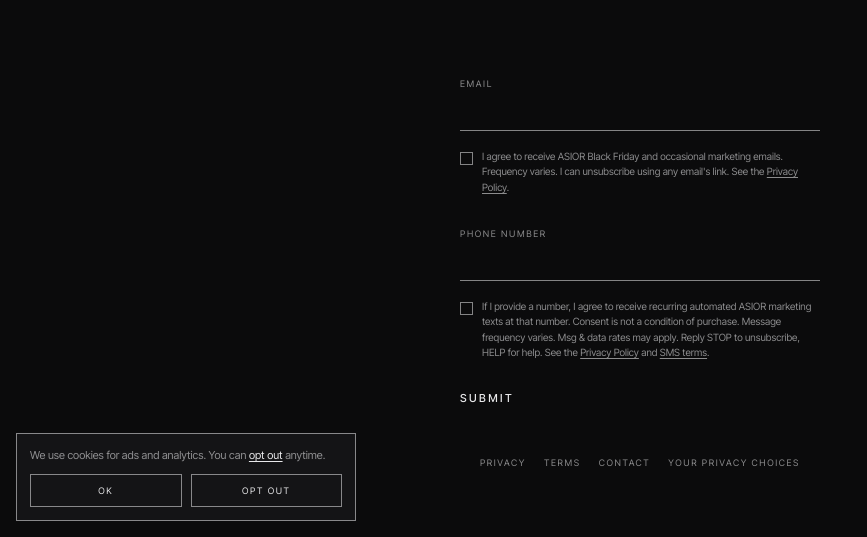
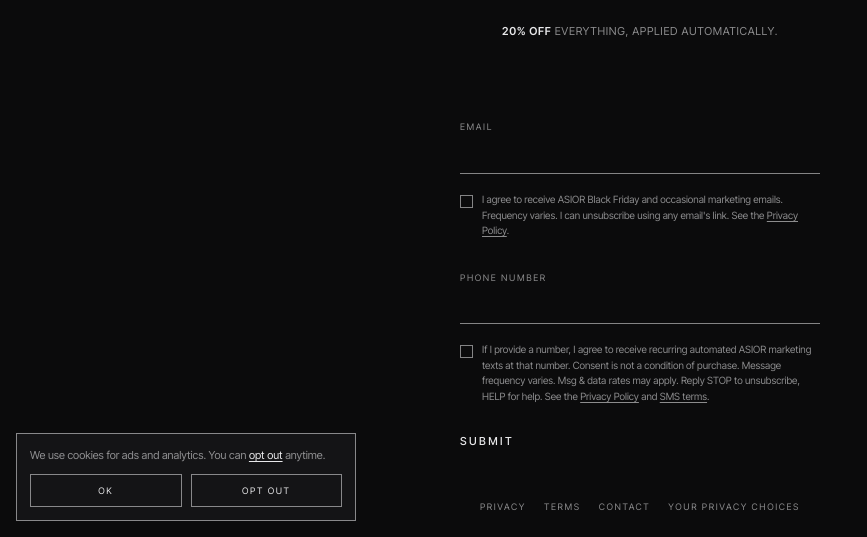
Before and after one commit to sathvikdevulapalli-code/asior-site, a website: page vip.html in a window 1280 px wide. Shown: the part 263-800 px from the top of the page, without its empty margins (0-867 px from the left). Drawn offline with Linux system fonts and the light colour scheme.

Commit message:
One switch for the members' offer, dormant until the code exists (#101)
"20% site-wide plus an extra 10% for members" cannot be two
discounts. Every discount in this account has
combinesWith.orderDiscounts false, so a 10% member code would
replace the 20% automatic and hand a member 10% -- worse off than a
stranger who types nothing.

One 30% members-only code is the shape that works: Shopify lets a
code outrank an automatic it cannot combine with, so members get 30%
and everyone else keeps the automatic 20%. The config therefore asks
for the code's real percentage, not the 10% difference.

That code does not exist yet, so this ships the switch and not the
claim. The public 20% is stated on /vip and the gate; MEMBER_PCT and
MEMBER_CODE are null and while either half is null neither surface
mentions a member discount at all. Fill both and the line appears on
both surfaces with no other edit. /vip also regains the offer line it
lost with the minimal layout.

11 new assertions covering both states and both half-configured
cases. Full regression green.

```diff
--- a/vip.html
+++ b/vip.html
@@ -148,6 +148,17 @@
       letter-spacing: 0.02em;
       text-transform: uppercase;
     }
+
+    .offer {
+      margin: 26px 0 0;
+      font-size: 11px;
+      line-height: 1.6;
+      letter-spacing: 0.06em;
+      text-transform: uppercase;
+      color: var(--muted);
+    }
+    .offer[hidden] { display: none; }
+    .offer b { color: var(--ink); font-weight: 600; }
 
     /* ---- the form -----------------------------------------------------
        Each input is a rule, not a box: transparent background, no
@@ -349,6 +360,10 @@
       <p class="sr-only" id="clockWords"></p>
     </div>
 
+    <!-- Written by the script below from the MEMBER_OFFER constants.
+         Empty and hidden until there is something true to say. -->
+    <p class="offer rise" id="offer" style="--in:260ms" hidden></p>
+
     <form id="vipForm" novalidate class="rise" style="--in:320ms">
       <label class="field-label" for="vipEmail">Email</label>
       <input class="field" type="email" id="vipEmail" name="email" autocomplete="email" required>
@@ -389,6 +404,32 @@
     var OPENS_AT = '2026-11-27T20:00:00Z';
     var ENDS_AT  = '2026-12-01T05:59:00Z';
     var LIVE_LINE = 'The sale is live';
+
+    /* ---- what the sale actually is ---------------------------------
+
+       PUBLIC_PCT is the automatic discount every visitor gets with no
+       code. It is 20 because that is what the scheduled Shopify
+       discount is set to, and it is the only number on this page that
+       is safe to state today.
+
+       MEMBER_PCT and MEMBER_CODE are the members' offer. BOTH ARE
+       NULL AND MUST STAY NULL UNTIL THE CODE EXISTS IN SHOPIFY, and
+       while either is null this page says nothing about a member
+       discount at all.
+
+       Why it is one code and not "20% plus an extra 10%": every
+       discount in this account, the Black Friday automatic included,
+       is set combinesWith.orderDiscounts FALSE. Two order-level
+       discounts therefore cannot stack. A member entering a 10% code
+       during the sale would get 10% INSTEAD of the automatic 20% --
+       worse off for being a member. The way to give members 30% is a
+       single 30% code that replaces the automatic, which Shopify does
+       by itself because a code outranks an automatic it cannot
+       combine with. Set MEMBER_PCT to the code's real percentage, not
+       to the difference. */
+    var PUBLIC_PCT  = 20;
+    var MEMBER_PCT  = null;
+    var MEMBER_CODE = null;
 
     var box = document.getElementById('clock');
     var timeEl = document.getElementById('clockTime');
@@ -431,6 +472,18 @@
 
     tick();
     if (!box.hidden && timeEl.className !== 'clock-live') timer = setInterval(tick, 1000);
+
+    /* The offer line. Public half always, members' half only once the
+       code is real, and nothing at all if PUBLIC_PCT is cleared. */
+    var offerEl = document.getElementById('offer');
+    if (offerEl && PUBLIC_PCT) {
+      var line = '<b>' + PUBLIC_PCT + '% off</b> everything, applied automatically.';
+      if (MEMBER_PCT && MEMBER_CODE) {
+        line += ' Members get <b>' + MEMBER_PCT + '% off</b> with code ' + MEMBER_CODE + '.';
+      }
+      offerEl.innerHTML = line;
+      offerEl.hidden = false;
+    }
   })();
   </script>
 
```
Also changed, not shown: assets/drop-config.js (+22 -0 lines), assets/drop-gate.js (+12 -1 lines).
